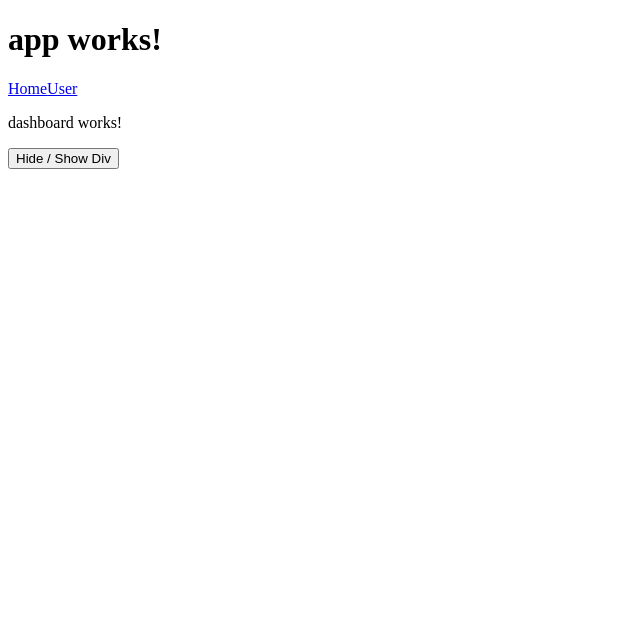
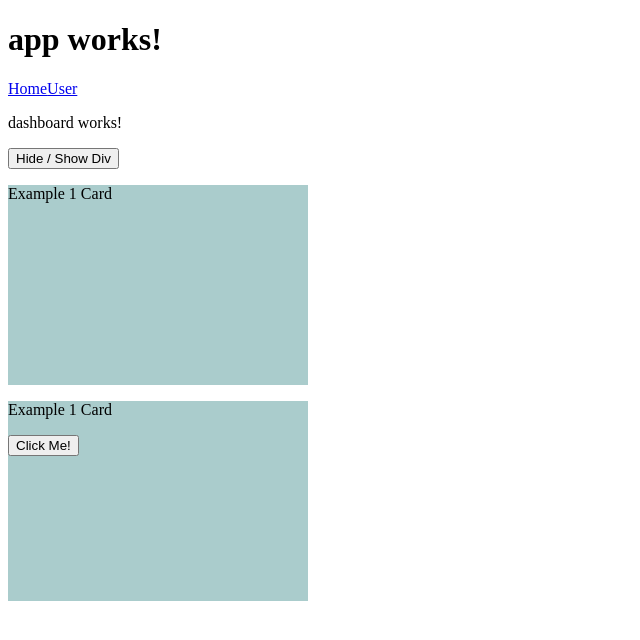
Before and after one commit to angular2-course-material/angular-2-4-examples, an Angular app: page /home in a window 1280 px wide. Shown: the top 640 px of the page, without its empty margins (0-640 px from the left). Built offline with nearby package versions, Linux system fonts and the light colour scheme.

Commit message:
Transclusion part 1

```diff
--- /dev/null
+++ b/src/app/home/card/card.component.css
@@ -0,0 +1,5 @@
+.card {
+    width: 300px;
+    height: 200px;
+    background-color: #acc;
+}
--- /dev/null
+++ b/src/app/home/card/card.component.html
@@ -0,0 +1,3 @@
+<div class="card">
+  <ng-content></ng-content>
+</div>
--- /dev/null
+++ b/src/app/home/card/card.component.ts
@@ -0,0 +1,15 @@
+import { Component, OnInit } from '@angular/core';
+
+@Component({
+  selector: 'app-card',
+  templateUrl: './card.component.html',
+  styleUrls: ['./card.component.css']
+})
+export class CardComponent implements OnInit {
+
+  constructor() { }
+
+  ngOnInit() {
+  }
+
+}
--- a/src/app/home/dashboard/dashboard.component.html
+++ b/src/app/home/dashboard/dashboard.component.html
@@ -4,3 +4,12 @@
 
 <button (click)="hideDiv()">Hide / Show Div</button>
 <div *ngIf="shouldHideDiv">A div to hide or show with ngIf</div>
+
+<app-card>
+  <p>Example 1 Card</p>
+</app-card>
+
+<app-card>
+  <p>Example 1 Card</p>
+  <button>Click Me!</button>
+</app-card>
--- a/src/app/home/home.module.ts
+++ b/src/app/home/home.module.ts
@@ -4,6 +4,7 @@ import { Routes, RouterModule } from '@angular/router';
 
 import { SharedModule } from '../shared/shared.module';
 import { DashboardComponent } from './dashboard/dashboard.component';
+import { CardComponent } from './card/card.component';
 
 @NgModule({
   imports: [
@@ -12,7 +13,7 @@ import { DashboardComponent } from './dashboard/dashboard.component';
       { path: '', component: DashboardComponent }
     ])
   ],
-  declarations: [DashboardComponent],
+  declarations: [DashboardComponent, CardComponent],
   exports: [RouterModule]
 })
 export class HomeModule { }
```
Also changed, not shown: 1 other file (tests, documents, lock files or other folders).
